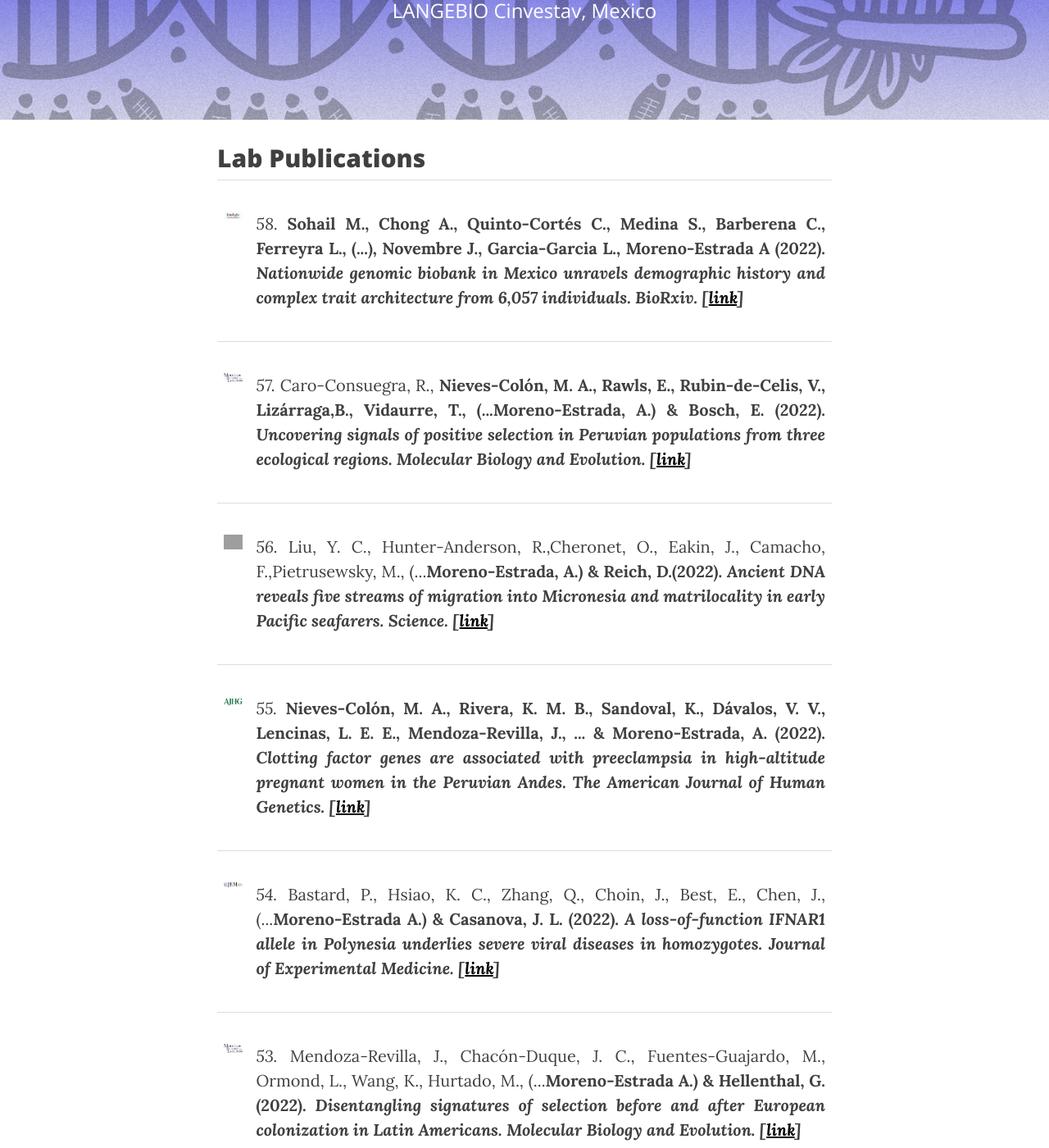
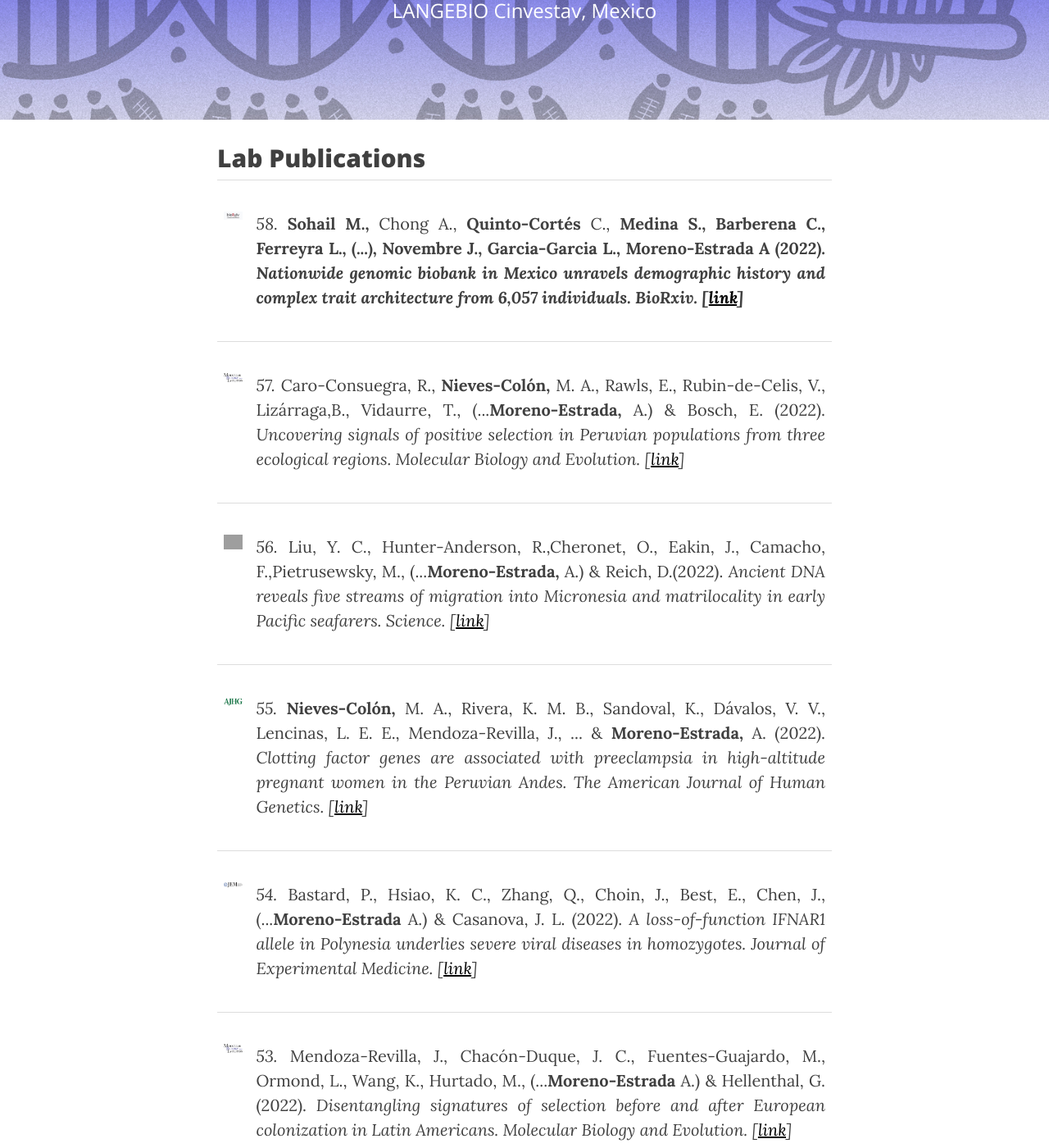
Before and after one commit to milkshakeplustip/milkshakeplustip.github.io, a Jekyll site: the page built from publications.html, in a window 1280 px wide and 1400 px high, scrolled down 198 px. Shown: the whole window at 82% size. Built offline with Jekyll 4.4.1, drawn with Linux system fonts in a browser that asks for light colours; nearby versions of some CDN libraries; some of the changed text lies outside the part shown; grey boxes are pictures that could not be loaded.

Commit message:
Update minor changes 2.0

```diff
--- a/publications.html
+++ b/publications.html
@@ -9,31 +9,31 @@
 <h2>Lab Publications</h2>
 <table style="width:100%">
 		<td><p style="text-align:justify"><img src="/img/publications/biorxiv_logo.jpg" alt="BioRxiv" height="200" width="200"></p></td>
-		<td><p style="text-align:justify"><i>58.</i> <b>Sohail M., Chong A., <b>Quinto-Cortés C., <b>Medina S., <b>Barberena C., Ferreyra L., (...), Novembre J., Garcia-Garcia L., <b>Moreno-Estrada A (2022). <i> Nationwide genomic biobank in Mexico unravels demographic history and complex trait architecture from 6,057 individuals. <i> BioRxiv. </i>[<a href="https://doi.org/10.1101/2022.07.11.499652">link</a>]</td>
+	<td><p style="text-align:justify"><i>58.</i> <b>Sohail M.,</b> Chong A., <b>Quinto-Cortés</b> C., <b>Medina S., <b>Barberena C.,</b> Ferreyra L., (...), Novembre J., Garcia-Garcia L., <b>Moreno-Estrada</b> A (2022). <i> Nationwide genomic biobank in Mexico unravels demographic history and complex trait architecture from 6,057 individuals. <i> BioRxiv. </i>[<a href="https://doi.org/10.1101/2022.07.11.499652">link</a>]</td>
 	</tr>
 	<tr>
 		<td><p style="text-align:justify"><img src="/img/publications/MBE_logo.png" alt="MBE" height="200" width="200"></p></td>
-		<td><p style="text-align:justify"><i>57.</i> Caro-Consuegra, R., <b>Nieves-Colón, M. A., Rawls, E., Rubin-de-Celis, V., Lizárraga,B., Vidaurre, T., (...<b>Moreno-Estrada, A.) & Bosch, E. (2022). <i> Uncovering signals of positive selection in Peruvian populations from three ecological regions. <i> Molecular Biology and Evolution. </i>[<a href="https://doi.org/10.1093/molbev/msac158">link</a>]</td>
+		<td><p style="text-align:justify"><i>57.</i> Caro-Consuegra, R., <b>Nieves-Colón,</b> M. A., Rawls, E., Rubin-de-Celis, V., Lizárraga,B., Vidaurre, T., (...<b>Moreno-Estrada,</b> A.) & Bosch, E. (2022). <i> Uncovering signals of positive selection in Peruvian populations from three ecological regions. <i> Molecular Biology and Evolution. </i>[<a href="https://doi.org/10.1093/molbev/msac158">link</a>]</td>
 	</tr>
 	<tr>
 		<td><p style="text-align:justify"><img src="/img/publications/science-logo.png" alt="Science" height="200" width="200"></p></td>
-		<td><p style="text-align:justify"><i>56.</i> Liu, Y. C., Hunter-Anderson, R.,Cheronet, O., Eakin, J., Camacho, F.,Pietrusewsky, M., (...<b>Moreno-Estrada, A.) & Reich, D.(2022). <i> Ancient DNA reveals five streams of migration into Micronesia and matrilocality in early Pacific seafarers. <i> Science. </i>[<a href="https://doi.org/10.1126/science.abm6536">link</a>]</td>
+		<td><p style="text-align:justify"><i>56.</i> Liu, Y. C., Hunter-Anderson, R.,Cheronet, O., Eakin, J., Camacho, F.,Pietrusewsky, M., (...<b>Moreno-Estrada,</b> A.) & Reich, D.(2022). <i> Ancient DNA reveals five streams of migration into Micronesia and matrilocality in early Pacific seafarers. <i> Science. </i>[<a href="https://doi.org/10.1126/science.abm6536">link</a>]</td>
 	</tr>
 	<tr>
 		<td><p style="text-align:justify"><img src="/img/publications/AJHG.png" alt="AJHG" height="200" width="200"></p></td>
-		<td><p style="text-align:justify"><i>55.</i> <b>Nieves-Colón, M. A., Rivera, K. M. B., Sandoval, K., Dávalos, V. V., Lencinas, L. E. E., Mendoza-Revilla, J., ... & <b>Moreno-Estrada, A. (2022). <i> Clotting factor genes are associated with preeclampsia in high-altitude pregnant women in the Peruvian Andes. <i> The American Journal of Human Genetics. </i>[<a href="https://doi.org/10.1016/j.ajhg.2022.04.014">link</a>]</td>
+		<td><p style="text-align:justify"><i>55.</i> <b>Nieves-Colón,</b> M. A., Rivera, K. M. B., Sandoval, K., Dávalos, V. V., Lencinas, L. E. E., Mendoza-Revilla, J., ... & <b>Moreno-Estrada,</b> A. (2022). <i> Clotting factor genes are associated with preeclampsia in high-altitude pregnant women in the Peruvian Andes. <i> The American Journal of Human Genetics. </i>[<a href="https://doi.org/10.1016/j.ajhg.2022.04.014">link</a>]</td>
 	</tr>
 	<tr>
 		<td><p style="text-align:justify"><img src="/img/publications/JEM-title.png" alt="Journal of Experimental Medicine" height="200" width="200"></p></td>
-		<td><p style="text-align:justify"><i>54.</i> Bastard, P., Hsiao, K. C., Zhang, Q., Choin, J., Best, E., Chen, J., (...<b>Moreno-Estrada A.) & Casanova, J. L. (2022). <i> A loss-of-function IFNAR1 allele in Polynesia underlies severe viral diseases in homozygotes. <i> Journal of Experimental Medicine. </i>[<a href="https://doi.org/10.1084/jem.20220028">link</a>]</td>
+		<td><p style="text-align:justify"><i>54.</i> Bastard, P., Hsiao, K. C., Zhang, Q., Choin, J., Best, E., Chen, J., (...<b>Moreno-Estrada</b> A.) & Casanova, J. L. (2022). <i> A loss-of-function IFNAR1 allele in Polynesia underlies severe viral diseases in homozygotes. <i> Journal of Experimental Medicine. </i>[<a href="https://doi.org/10.1084/jem.20220028">link</a>]</td>
 	</tr>
 	<tr>
 		<td><p style="text-align:justify"><img src="/img/publications/MBE_logo.png" alt="MBE" height="200" width="200"></p></td>
-		<td><p style="text-align:justify"><i>53.</i> Mendoza-Revilla, J., Chacón-Duque, J. C., Fuentes-Guajardo, M., Ormond, L., Wang, K., Hurtado, M., (...<b>Moreno-Estrada A.) & Hellenthal, G. (2022). <i> Disentangling signatures of selection before and after European colonization in Latin Americans. <i> Molecular Biology and Evolution. </i>[<a href="https://doi.org/10.1093/molbev/msac076">link</a>]</td>
+		<td><p style="text-align:justify"><i>53.</i> Mendoza-Revilla, J., Chacón-Duque, J. C., Fuentes-Guajardo, M., Ormond, L., Wang, K., Hurtado, M., (...<b>Moreno-Estrada</b> A.) & Hellenthal, G. (2022). <i> Disentangling signatures of selection before and after European colonization in Latin Americans. <i> Molecular Biology and Evolution. </i>[<a href="https://doi.org/10.1093/molbev/msac076">link</a>]</td>
 	</tr>
 	<tr>
 		<td><p style="text-align:justify"><img src="/img/publications/rstb.png" alt="Philosophical Transactions of the Royal Society B" height="200" width="200"></p></td>
-		<td><p style="text-align:justify"><i>52.</i> <b>Rodriguez-Rodriguez,</b> J. E., Ioannidis, A. G., Landa-Chavarria, E., <b>Blanco-Portillo, J.,</b> <b>Quinto-Cortes,</b> C. D., Penaloza-Espinosa, R. I., ... & <b>Moreno-Estrada, A.</b> (2022). The genetic legacy of the Manila Galleon trade in Mexico. <i>Philosophical Transactions of the Royal Society B. </i>[<a href="https://doi.org/10.1098/rstb.2020.0419">link</a>]</td>
+		<td><p style="text-align:justify"><i>52.</i> <b>Rodriguez-Rodriguez,</b> J. E., Ioannidis, A. G., Landa-Chavarria, E., <b>Blanco-Portillo, J.,</b> <b>Quinto-Cortes,</b> C. D., Penaloza-Espinosa, R. I., ... & <b>Moreno-Estrada,</b> A. (2022). The genetic legacy of the Manila Galleon trade in Mexico. <i>Philosophical Transactions of the Royal Society B. </i>[<a href="https://doi.org/10.1098/rstb.2020.0419">link</a>]</td>
 	</tr>
 	<tr>
 		<td><p style="text-align:justify"><img src="/img/publications/MolEcology_logo.jpg" alt="MolEcology" height="200" width="200"></p></td>
```
